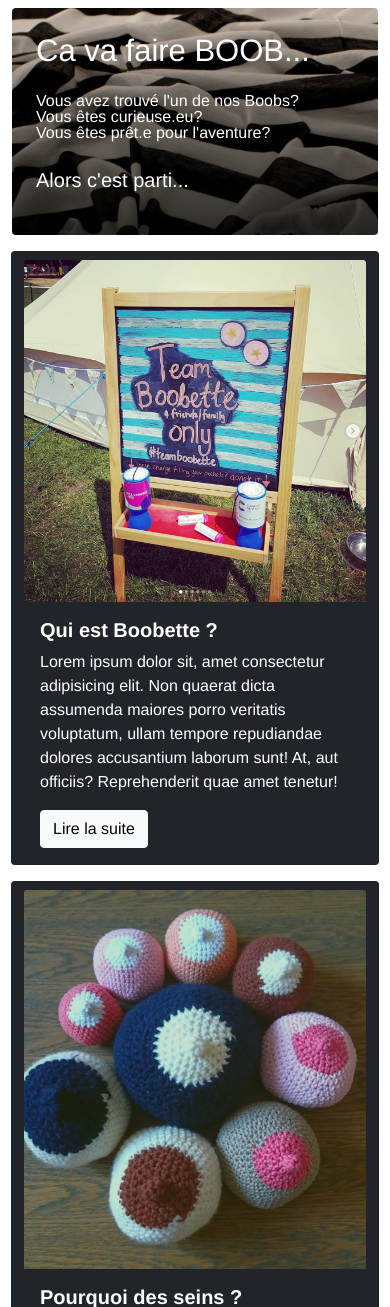
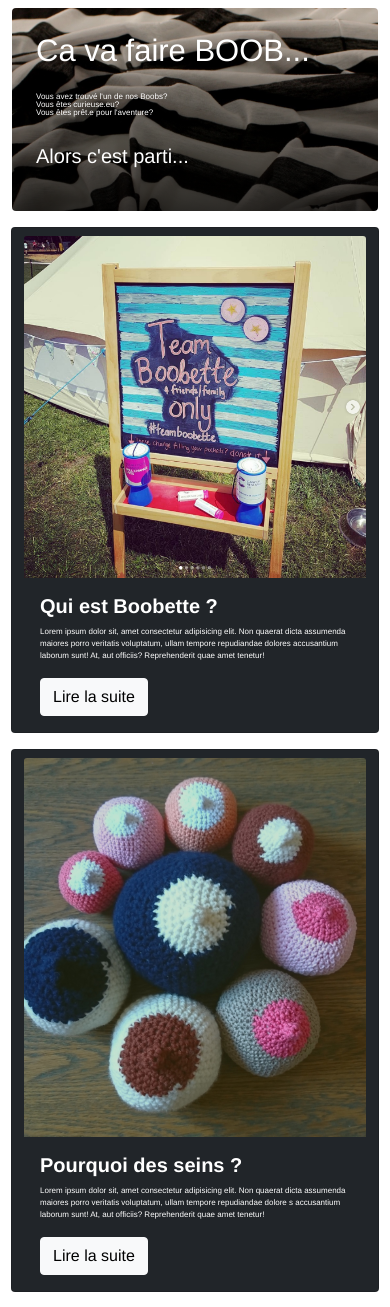
Before and after one commit to ninadala/boobette-in-dijon, a PHP site: page /index.php in a window 390 px wide. Shown: the part 56-1363 px from the top of the page. Run offline with PHP 8.4, Linux system fonts and the light colour scheme.

Commit message:
style.css f-size & media queries modified to fit on small phones

```diff
--- a/style.css
+++ b/style.css
@@ -1,5 +1,11 @@
+@media screen and (max-width: 576px) {
+    main {
+        font-size: 50%;
+    }
+}
+
 body{
-    font-family:'Franklin Gothic Medium', 'Arial Narrow', Arial, sans-serif
+    font-family:'Franklin Gothic Medium', 'Arial Narrow', Arial, sans-serif;
 }
 .stripes{
     background-image: linear-gradient(rgba(0, 0, 0, 0.1), rgba(0, 0, 0, 0.8)), url("stripes.jpeg");
```
